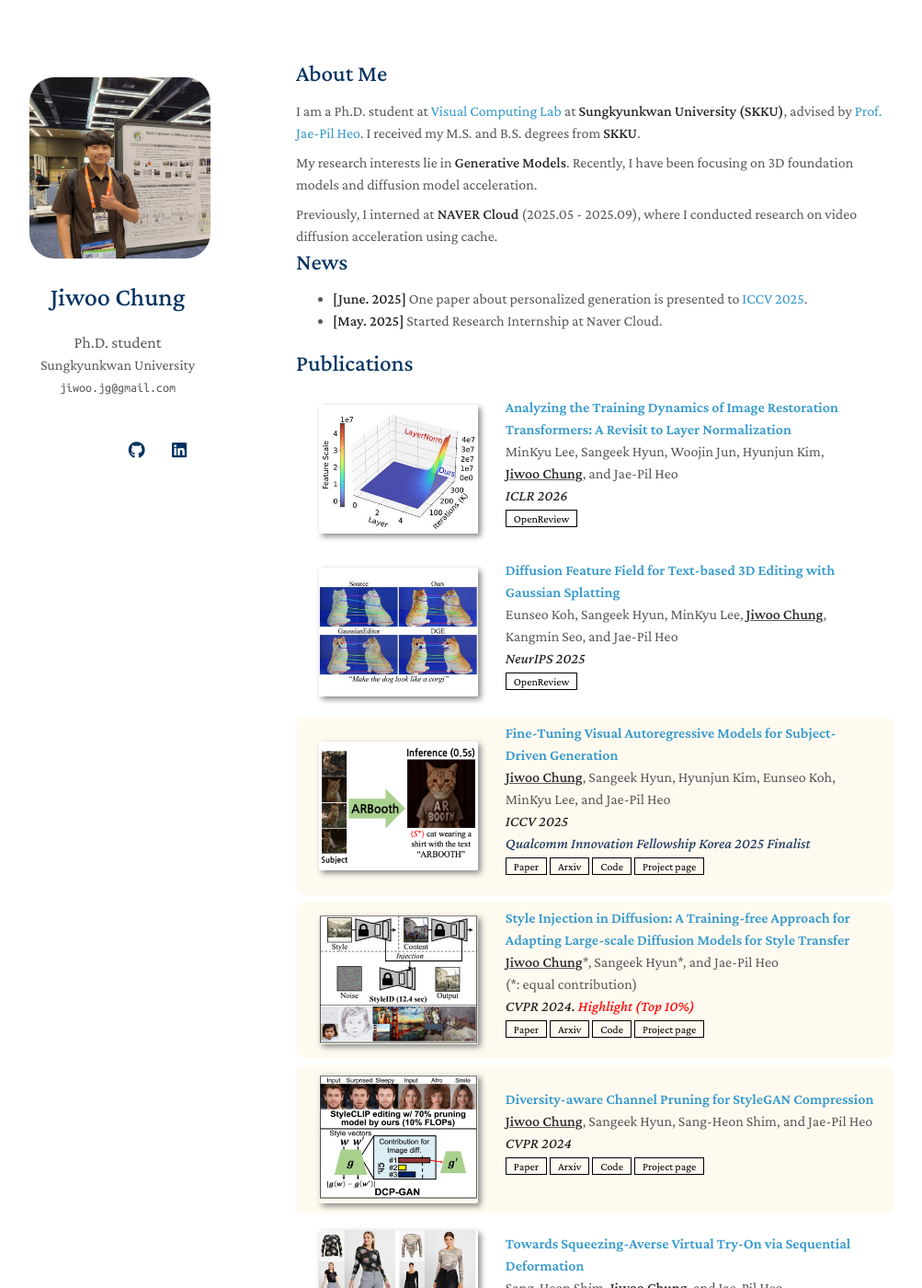
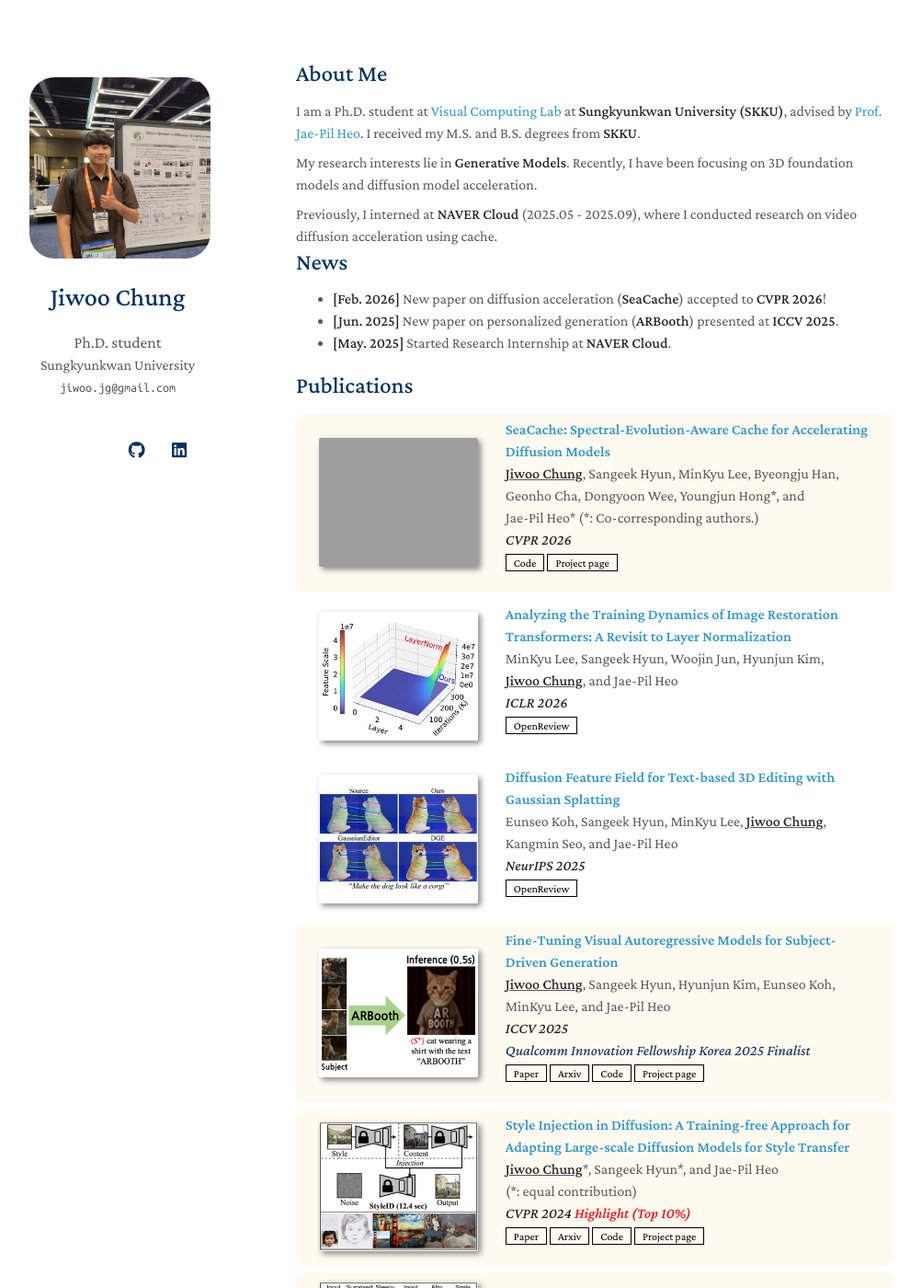
Before and after one commit to jiwoogit/jiwoogit.github.io, a Jekyll site: the page built from index.md, in a window 1280 px wide and 1400 px high. Shown: the whole window at 92% size, without its empty margins (148-1151 px from the left). Built offline with Jekyll 4.4.1, drawn with Linux system fonts in a browser that asks for light colours; nearby versions of some CDN libraries; a style sheet for code colours, icons or effects is not loaded; our own code applies the rules of GitHub Pages for plain Markdown files; grey boxes are pictures that could not be loaded.

Commit message:
add cvpr 2026

```diff
--- a/_includes/publications.md
+++ b/_includes/publications.md
@@ -2,6 +2,28 @@
 
 <div class="publications">
 <ol class="bibliography">
+
+<li style="background-color: rgba(255,165,0,0.06); border-radius: 8px; padding: 5px 5px 20px 5px;">
+<div class="pub-row">
+  <div class="col-sm-3 abbr" style="position: relative;padding-right: 15px;padding-left: 15px;">
+    <img src="assets/img/CVPR2026_seacache_thumbnail.gif" class="teaser img-fluid z-depth-1">
+    <!-- <abbr class="badge">CVPR</abbr> -->
+  </div>
+
+  <div class="col-sm-9" style="position: relative;padding-right: 15px;padding-left: 20px;">
+    <div class="title"><a href="">SeaCache: Spectral-Evolution-Aware Cache for Accelerating Diffusion Models</a></div>
+    <div class="author"><u><strong>Jiwoo&nbsp;Chung</strong></u>, Sangeek&nbsp;Hyun, MinKyu&nbsp;Lee, Byeongju&nbsp;Han, Geonho&nbsp;Cha, Dongyoon&nbsp;Wee, Youngjun&nbsp;Hong*, and Jae&#8209;Pil&nbsp;Heo* (*:&nbsp;Co&#8209;corresponding&nbsp;authors.)</div>
+    <div class="periodical"><em><strong>CVPR 2026</strong></em></div>
+    <div class="links">
+        <!-- <a href="https://openaccess.thecvf.com/content/CVPR2024/html/Chung_Style_Injection_in_Diffusion_A_Training-free_Approach_for_Adapting_Large-scale_CVPR_2024_paper.html" class="btn btn-sm z-depth-0" role="button" target="_blank" style="font-size:12px;">Paper</a> -->
+        <!-- <a href="https://arxiv.org/abs/2312.09008" class="btn btn-sm z-depth-0" role="button" target="_blank" style="font-size:12px;">Arxiv</a> -->
+        <a href="https://github.com/jiwoogit/SeaCache" class="btn btn-sm z-depth-0" role="button" target="_blank" style="font-size:12px;">Code</a>
+        <a href="https://jiwoogit.github.io/SeaCache/" class="btn btn-sm z-depth-0" role="button" target="_blank" style="font-size:12px;">Project page</a>
+        <!-- <strong><a style="color:#e74d3c; font-weight:600"><i>Oral Presentation</i></a></strong> -->
+    </div>
+  </div>
+</div>
+</li>
 
 <li style="padding: 5px 5px 20px 5px;">
 <div class="pub-row">
@@ -70,7 +92,7 @@
   <div class="col-sm-9" style="position: relative;padding-right: 15px;padding-left: 20px;">
     <div class="title"><a href="https://openaccess.thecvf.com/content/CVPR2024/html/Chung_Style_Injection_in_Diffusion_A_Training-free_Approach_for_Adapting_Large-scale_CVPR_2024_paper.html">Style Injection in Diffusion: A Training-free Approach for Adapting Large-scale Diffusion Models for Style Transfer</a></div>
     <div class="author"><u><strong>Jiwoo&nbsp;Chung</strong></u>*, Sangeek&nbsp;Hyun*, and Jae&#8209;Pil&nbsp;Heo (*:&nbsp;equal&nbsp;contribution)</div>
-    <div class="periodical"><em><strong>CVPR 2024.</strong> <span style="color:red;">Highlight (Top 10%)</span></em></div>
+    <div class="periodical"><em><strong>CVPR 2024</strong> <span style="color:red;"> Highlight (Top 10%)</span></em></div>
     <div class="links">
         <a href="https://openaccess.thecvf.com/content/CVPR2024/html/Chung_Style_Injection_in_Diffusion_A_Training-free_Approach_for_Adapting_Large-scale_CVPR_2024_paper.html" class="btn btn-sm z-depth-0" role="button" target="_blank" style="font-size:12px;">Paper</a>
         <a href="https://arxiv.org/abs/2312.09008" class="btn btn-sm z-depth-0" role="button" target="_blank" style="font-size:12px;">Arxiv</a>
--- a/index.md
+++ b/index.md
@@ -19,8 +19,9 @@ My research interests lie in image & video synthesis and editing. -->
 
 ## News
 
-- **[June. 2025]** One paper about personalized generation is presented to [ICCV 2025](https://jiwoogit.github.io/ARBooth/).
-- **[May. 2025]** Started Research Internship at Naver Cloud.
+- **[Feb. 2026]** New paper on diffusion acceleration (**SeaCache**) accepted to **CVPR 2026**!
+- **[Jun. 2025]** New paper on personalized generation ([**ARBooth**](https://jiwoogit.github.io/ARBooth/)) presented at **ICCV 2025**.
+- **[May. 2025]** Started Research Internship at **NAVER Cloud**.
 
 
 {% include_relative _includes/publications.md %}
```
Also changed, not shown: 1 other file.
